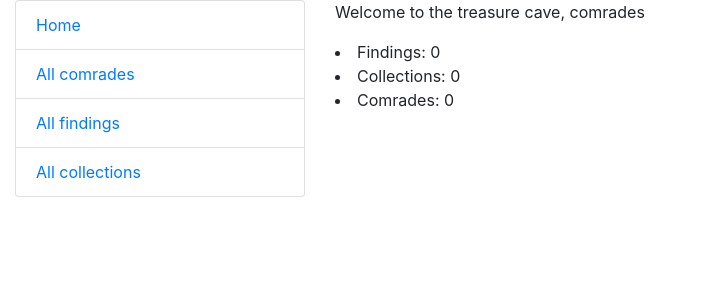
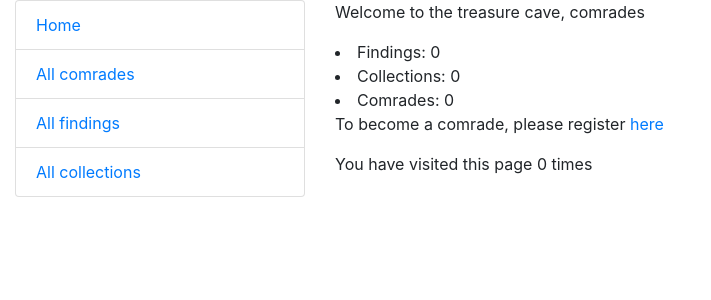
Before and after one commit to Roman-Sokolov-V/site_for_metal_detector_enthusiasts, a Django app: page / in a window 1280 px wide. Shown: the top 300 px of the page, without its empty margins (0-711 px from the left). Run offline with Django 5.2, Linux system fonts and the light colour scheme; data that the repository does not hold is empty.

Commit message:
feat: add visit counter to home page

```diff
--- a/catalog/views.py
+++ b/catalog/views.py
@@ -11,10 +11,13 @@ def index(request: HttpRequest) -> HttpResponse:
     num_findings = Finding.objects.count()
     num_collections = Collection.objects.count()
     num_comrades = get_user_model().objects.count()
+    num_visits = request.session.get("visits", 0)
+    request.session["visits"] = num_visits + 1
     context = {
         "num_findings": num_findings,
         "num_collections": num_collections,
         "num_comrades": num_comrades,
+        "num_visits": num_visits,
     }
     return render(request, "catalog/index.html", context=context)
 
--- a/templates/catalog/index.html
+++ b/templates/catalog/index.html
@@ -4,4 +4,9 @@
   <li>Findings: {{ num_findings }}</li>
   <li>Collections: {{ num_collections }}</li>
   <li>Comrades: {{ num_comrades }}</li>
+  <p>To become a comrade, please register <a href="{% url 'catalog:comrades-create' %}">here</a></p>
+  <p>
+    You have visited this page {{ num_visits }}{% if num_visits == 1 %} time
+    {% else %} times{% endif %}
+  </p>
 {% endblock %}
```
